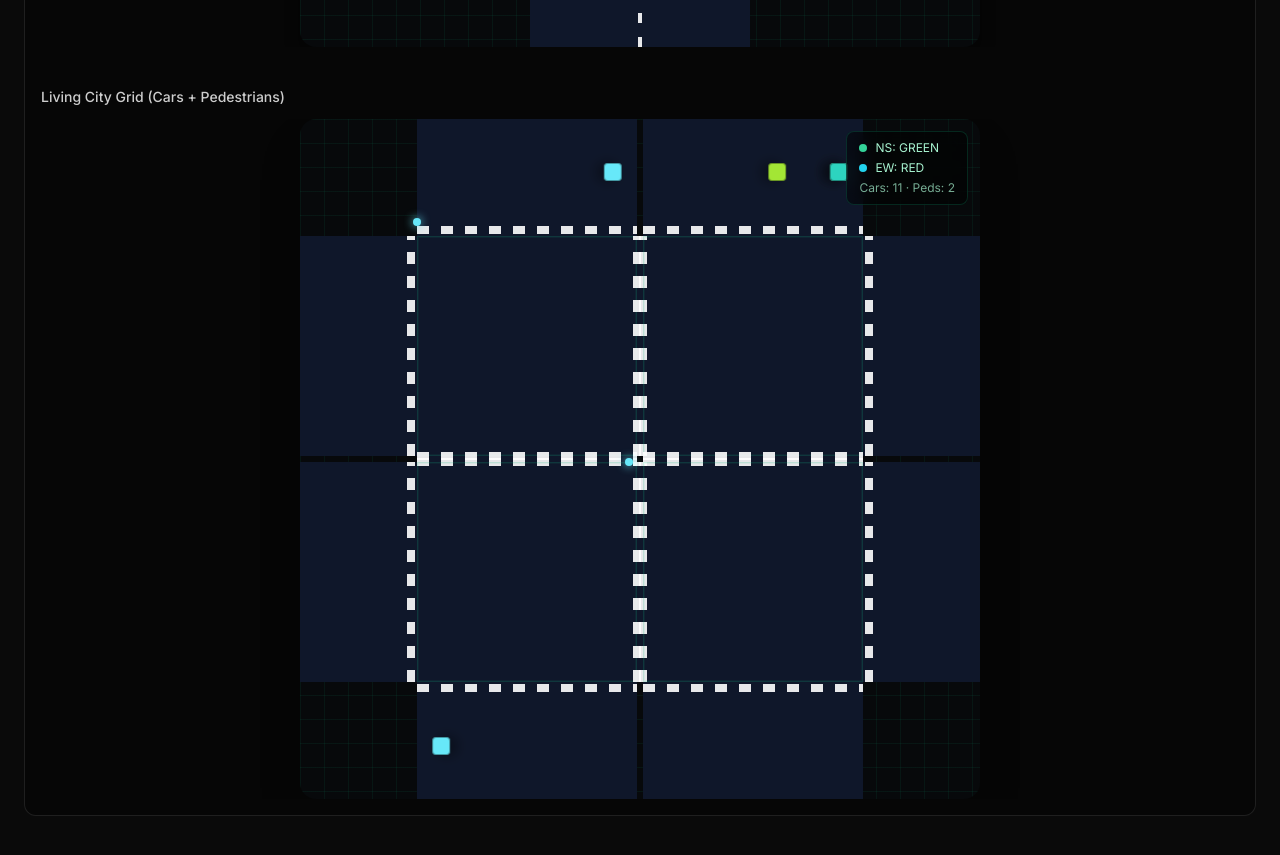
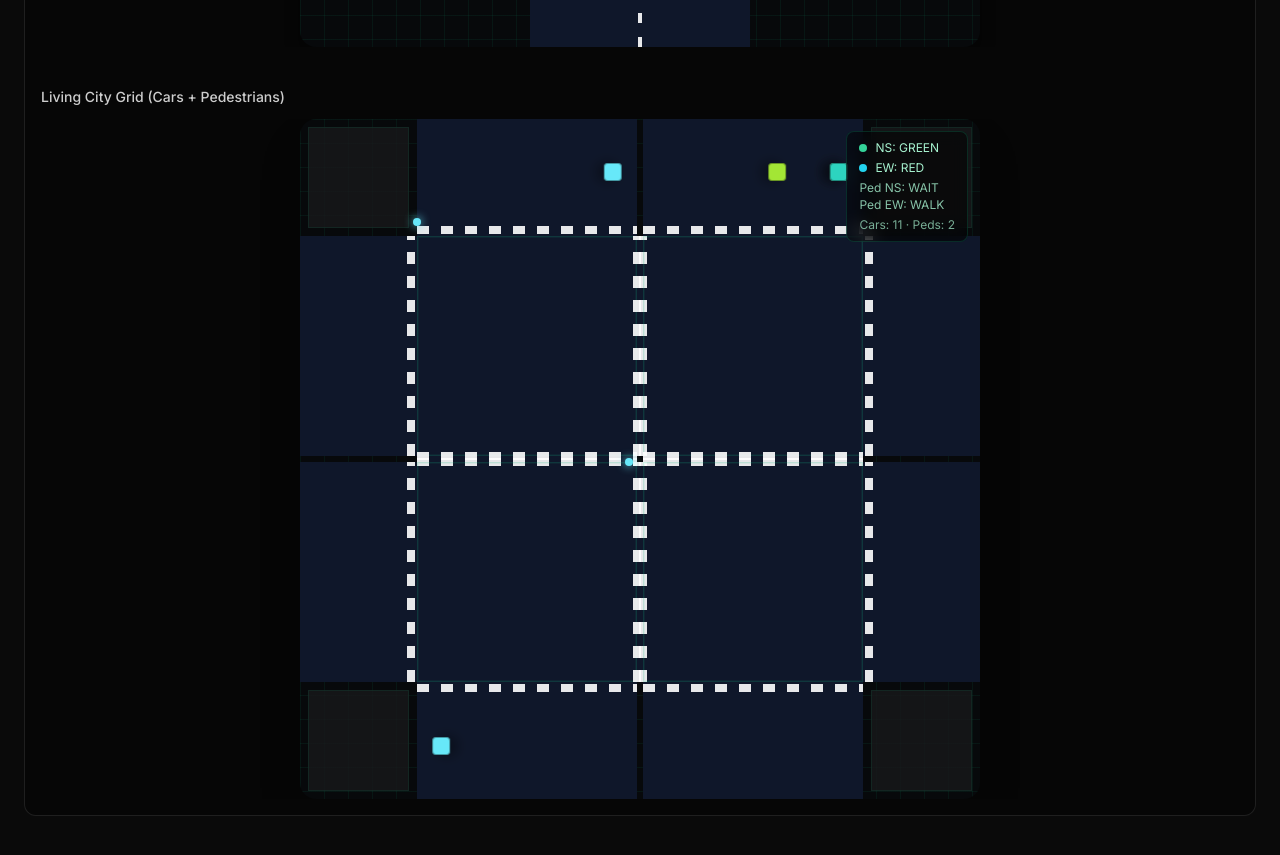
Before and after one commit to withNoclout/nextxo-v2, a React (Vite) app: page /monitoring in a window 1280 px wide. Shown: the part 960-1815 px from the top of the page. Built offline with nearby package versions, Linux system fonts and the light colour scheme.

Commit message:
feat(monitoring): enhance CitySim with buildings and pedestrian signals

```diff
--- a/src/monitoring/CitySim.tsx
+++ b/src/monitoring/CitySim.tsx
@@ -91,6 +91,32 @@ export default function CitySim(){
           {/* roads */}
           {grid.ys.map(y=> <div key={`h-${y}`} className="absolute left-0 right-0 bg-slate-900" style={{ top: y-ROAD_W/2, height: ROAD_W }} />)}
           {grid.xs.map(x=> <div key={`v-${x}`} className="absolute top-0 bottom-0 bg-slate-900" style={{ left: x-ROAD_W/2, width: ROAD_W }} />)}
+          {/* building blocks (between roads) */}
+          {(() => {
+            const els: React.ReactNode[] = []
+            // horizontal bands between roads
+            const yBands: Array<{ top:number; bottom:number }> = []
+            for (let j=0;j<=grid.ys.length;j++) {
+              const prev = j===0 ? 0 : grid.ys[j-1]+ROAD_W/2
+              const next = j===grid.ys.length ? SIZE : grid.ys[j]-ROAD_W/2
+              if (next - prev > 24) yBands.push({ top: prev, bottom: next })
+            }
+            const xBands: Array<{ left:number; right:number }> = []
+            for (let i=0;i<=grid.xs.length;i++) {
+              const prev = i===0 ? 0 : grid.xs[i-1]+ROAD_W/2
+              const next = i===grid.xs.length ? SIZE : grid.xs[i]-ROAD_W/2
+              if (next - prev > 24) xBands.push({ left: prev, right: next })
+            }
+            xBands.forEach((xb,i) => yBands.forEach((yb,j) => {
+              // Skip if touches a road directly (we already filtered by >24 width/height) – just render
+              const pad = 8
+              els.push(
+                <div key={`blk-${i}-${j}`} className="absolute bg-zinc-900/80 border border-emerald-500/10"
+                  style={{ left: xb.left+pad, top: yb.top+pad, width: Math.max(0, (xb.right - xb.left) - pad*2), height: Math.max(0, (yb.bottom - yb.top) - pad*2) }} />
+              )
+            }))
+            return els
+          })()}
           {/* intersection + crosswalks + lights */}
           {grid.xs.map(x=> grid.ys.map(y=> <React.Fragment key={`j-${x}-${y}`}>
             <div className="absolute border border-emerald-500/20" style={{ left:x-ROAD_W/2, top:y-ROAD_W/2, width:ROAD_W, height:ROAD_W, boxShadow:'0 0 0 1px rgba(16,185,129,0.08) inset' }} />
@@ -108,6 +134,10 @@ export default function CitySim(){
           <div className="absolute right-3 top-3 text-xs bg-black/50 backdrop-blur rounded-lg px-3 py-2 border border-emerald-500/20 text-emerald-200">
             <div className="flex items-center gap-2"><span className="inline-block w-2 h-2 rounded-full bg-emerald-400" /> <span>NS: {nsPhase.toUpperCase()}</span></div>
             <div className="flex items-center gap-2 mt-1"><span className="inline-block w-2 h-2 rounded-full bg-cyan-400" /> <span>EW: {ewPhase.toUpperCase()}</span></div>
+            <div className="mt-1 flex flex-col gap-px opacity-80">
+              <span>Ped NS: {pedPhase('NS', nsPhase, ewPhase) === 'walk' ? 'WALK' : 'WAIT'}</span>
+              <span>Ped EW: {pedPhase('EW', nsPhase, ewPhase) === 'walk' ? 'WALK' : 'WAIT'}</span>
+            </div>
             <div className="opacity-70 mt-1">Cars: {cars.length} · Peds: {peds.length}</div>
           </div>
         </div>
```
